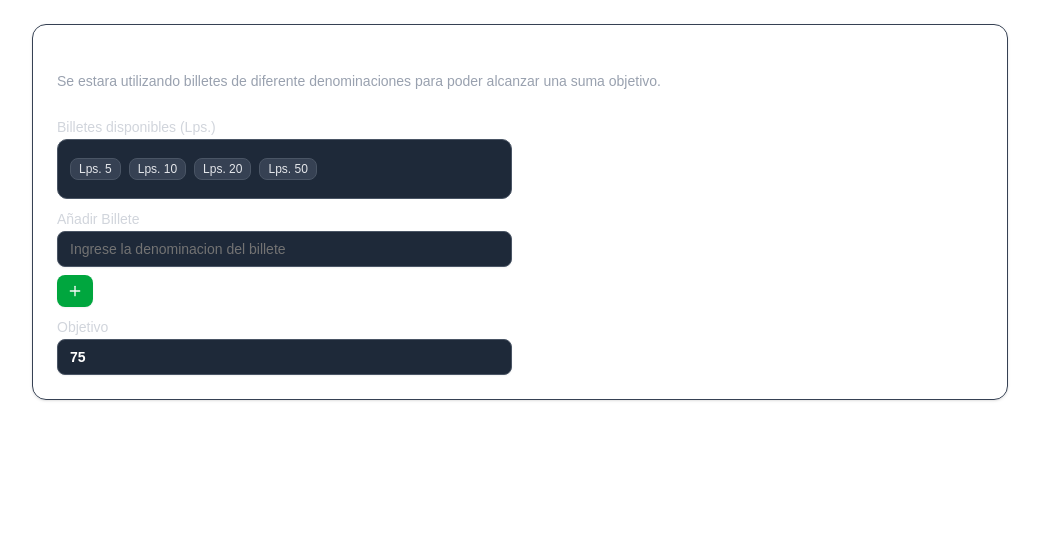
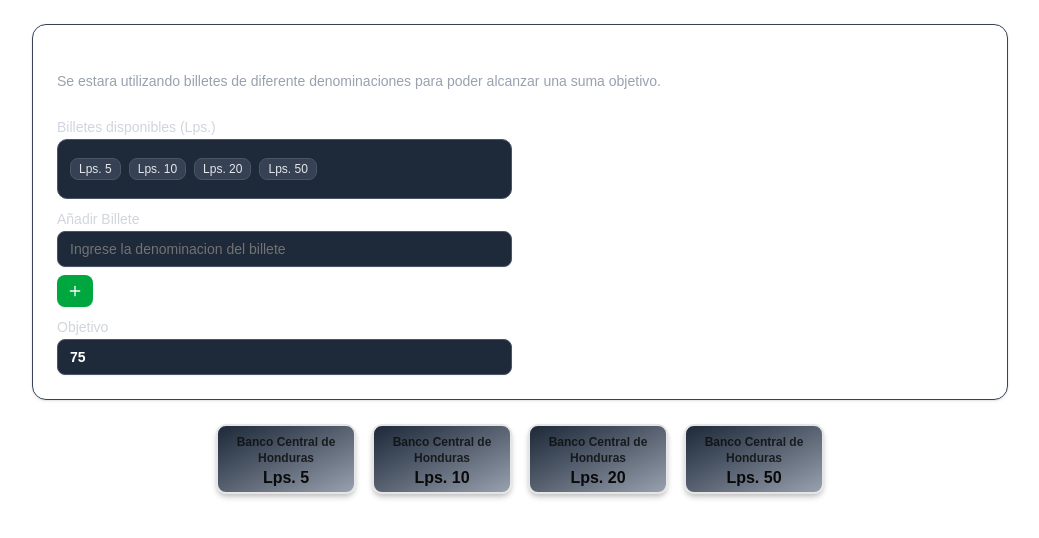
Before and after one commit to dan29reyes/analisis_algm, a Next.js app: page /SubsetSum in a window 1280 px wide. Shown: the top 538 px of the page, without its empty margins (120-1159 px from the left). Built offline with nearby package versions, Linux system fonts and the light colour scheme.

Commit message:
visualizacion de billetes

```diff
--- a/package.json
+++ b/package.json
@@ -14,8 +14,6 @@
     "axios": "^1.9.0",
     "class-variance-authority": "^0.7.1",
     "clsx": "^2.1.1",
-    "class-variance-authority": "^0.7.1",
-    "clsx": "^2.1.1",
     "cytoscape": "^3.32.0",
     "framer-motion": "^12.16.0",
     "lucide-react": "^0.511.0",
@@ -24,14 +22,11 @@
     "react-cytoscapejs": "^2.0.0",
     "react-dom": "^19.0.0",
     "tailwind-merge": "^3.3.0",
-    "tailwind-merge": "^3.3.0",
     "vis-network": "^9.1.10"
   },
   "devDependencies": {
     "@tailwindcss/postcss": "^4",
     "tailwindcss": "^4",
-    "tw-animate-css": "^1.3.4",
-    "tailwindcss": "^4",
     "tw-animate-css": "^1.3.4"
   }
 }
--- a/src/pages/SubsetSum.js
+++ b/src/pages/SubsetSum.js
@@ -2,14 +2,20 @@ import { Button } from "@/components/ui/button"
 import { Input } from "@/components/ui/input"
 import { Card, CardContent, CardDescription, CardHeader, CardTitle } from "@/components/ui/card"
 import { Badge } from "@/components/ui/badge";
-import { Trash2, Plus } from "lucide-react";
-import React, { useState } from "react";
+import React, { useState, useEffect } from "react";
+import { motion, AnimatePresence } from "framer-motion";
+import { Plus } from "lucide-react";
 
 
 export default function SubsetSum() {
   const [numbers, setNumbers] = useState([5, 10, 20, 50]);
   const [targetSum, setTargetSum] = useState(75);
   const [newNumber, setNewNumber] = useState("");
+  const [bills, setBills] = useState([]);
+
+  useEffect(() => {
+    initializeBills()
+  }, [numbers])
 
   const addNumber = () => {
     const num = parseInt(newNumber);
@@ -19,7 +25,18 @@ export default function SubsetSum() {
     }
   };
 
+  const initializeBills = () => {
+    const newBills = numbers.map((num, index) => ({
+      value: num,
+      id: index,
+      isSelected: false,
+      isActive: false,
+    }))
+    setBills(newBills)
+  }
+
   return (
+    //Parte de arriba (Se pide y visualiza informacion)
     <div className="max-w-5xl mx-auto p-6 space-y-6">
       <Card className="bg-black-900 border-gray-700">
         <CardHeader>
@@ -70,6 +87,37 @@ export default function SubsetSum() {
           </div>
         </CardContent>
       </Card>
+
+      {/*Parte de abajo (Visualizacion de los billetes)}*/}
+            <div className="flex flex-wrap justify-center gap-4 mb-12">
+              <AnimatePresence>
+                {bills.map((bill) => (
+                  <motion.div
+                    key={bill.id}
+                    className="relative bg-gradient-to-br from-gray-800 to-gray-400 border-2 rounded-lg shadow-lg overflow-hidden"
+                    style={{ width: "140px", height: "70px" }}
+                    initial={{ scale: 0.8, opacity: 0, rotateY: 90 }}
+                    animate={{
+                      scale: bill.isSelected ? 1.05 : 1,
+                      opacity: 1,
+                      rotateY: 0,
+                      y: bill.isSelected ? -15 : 0,
+                      boxShadow: bill.isSelected
+                        ? "0 20px 25px -5px rgba(0, 0, 0, 0.3), 0 10px 10px -5px rgba(0, 0, 0, 0.2)"
+                        : "0 4px 6px -1px rgba(0, 0, 0, 0.2), 0 2px 4px -1px rgba(0, 0, 0, 0.1)",
+                    }}
+                    transition={{ type: "spring",stiffness: 200, damping: 20 }}
+                  >
+                    {/* Diseno */}
+                    <div className="absolute inset-0 p-2 flex flex-col justify-between">
+                      <div className={`text-xs font-bold text-white-800 opacity-80 text-center`}>Banco Central de Honduras</div>
+                      <div className={`text-s font-bold text-white-1000 text-center`}>Lps. {bill.value}</div>
+                    </div>
+
+                  </motion.div>
+                ))}
+              </AnimatePresence>
+            </div>
     </div>
   )
 }
```
Also changed, not shown: 1 other file (tests, documents, lock files or other folders).
